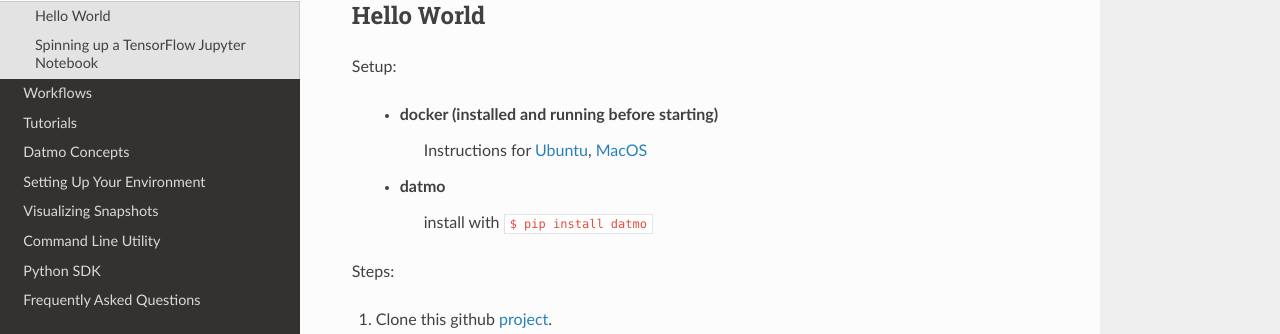
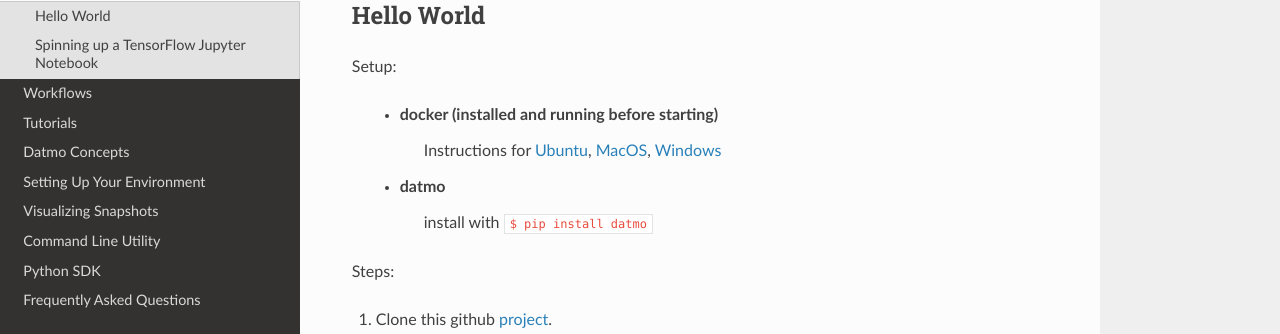
Before and after one commit to datmo/datmo, a Sphinx documentation site: the page built from docs/quickstart.rst, in a window 1280 px wide and 900 px high. Shown: the part 161-495 px from the top of the window. Built offline with Sphinx 7.4.7 and the Read the Docs theme 2.0.0, drawn with Linux system fonts in a browser that asks for light colours; pages that are not in the unit, such as notebooks, are missing from menus.

Commit message:
adding docker installation information for windows

```diff
--- a/docs/quickstart.rst
+++ b/docs/quickstart.rst
@@ -7,7 +7,7 @@
 Setup:
 
     - docker (installed and running before starting)
-        Instructions for `Ubuntu <https://docs.docker.com/install/linux/docker-ce/ubuntu/#uninstall-old-versions>`_, `MacOS <https://docs.docker.com/docker-for-mac/install/#install-and-run-docker-for-mac>`_
+        Instructions for `Ubuntu <https://docs.docker.com/install/linux/docker-ce/ubuntu/#uninstall-old-versions>`_, `MacOS <https://docs.docker.com/docker-for-mac/install/#install-and-run-docker-for-mac>`_, `Windows <https://docs.docker.com/docker-for-windows/install/>`_
 
     - datmo
         install with ``$ pip install datmo``
```
